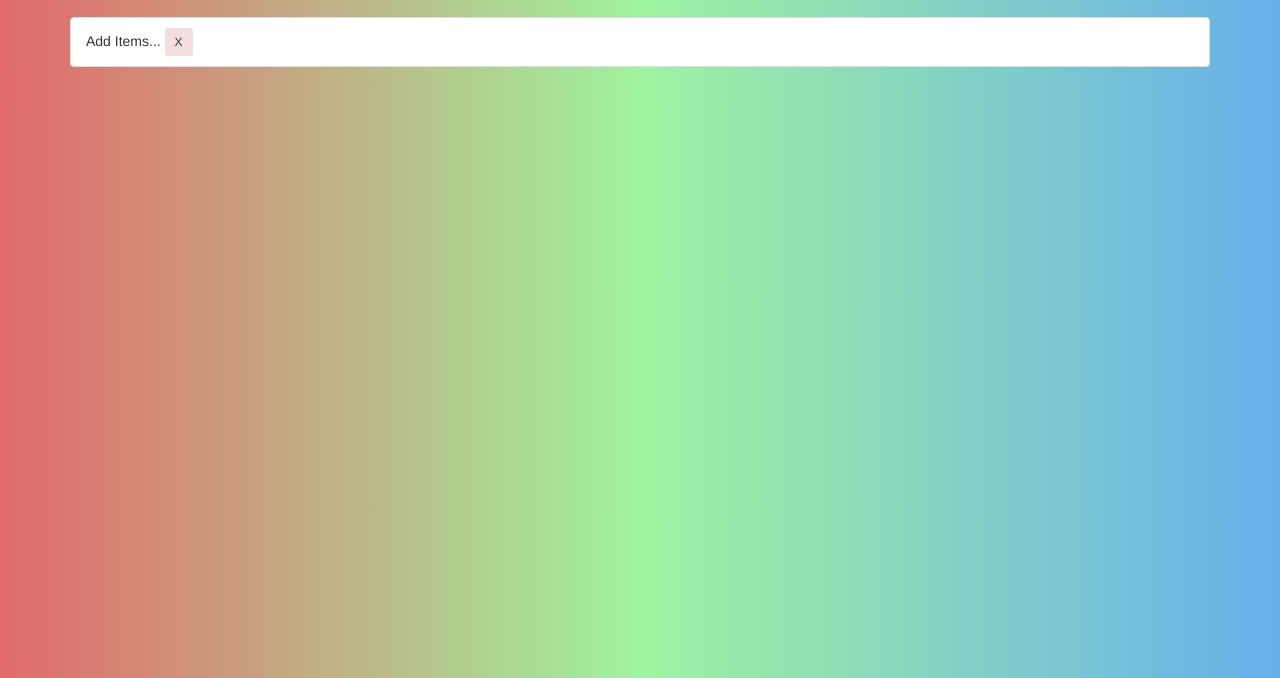
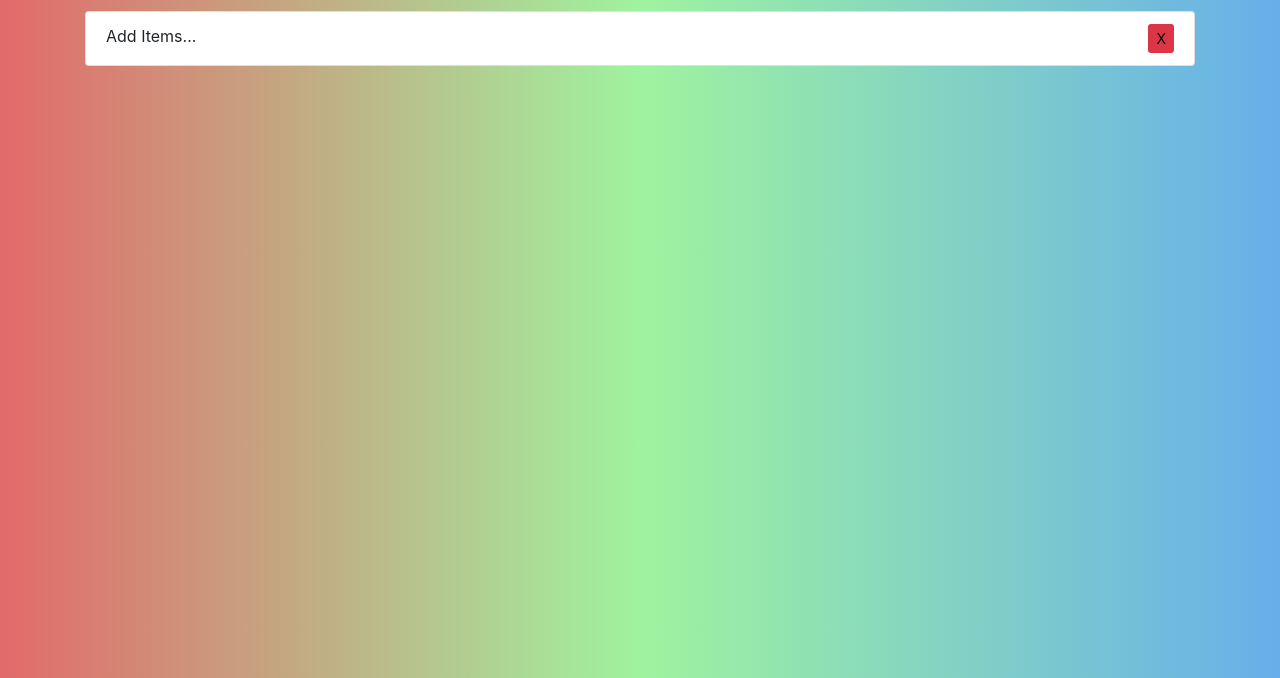
Before and after one commit to git-shashwat/Shopping-List, a plain HTML site: page index.html in a window 1280 px wide. Shown: the part 122-800 px from the top of the page. Drawn offline with nearby package versions, Linux system fonts and the light colour scheme.

Commit message:
Update index.html

```diff
--- a/index.html
+++ b/index.html
@@ -5,7 +5,7 @@
   <meta name="viewport" content="width=device-width, initial-scale=1.0">
   <meta http-equiv="X-UA-Compatible" content="ie=edge">
   <meta charset="UTF-8">
-  <link rel="stylesheet" href="https://maxcdn.bootstrapcdn.com/bootstrap/3.3.7/css/bootstrap.min.css" integrity="sha384-BVYiiSIFeK1dGmJRAkycuHAHRg32OmUcww7on3RYdg4Va+PmSTsz/K68vbdEjh4u" crossorigin="anonymous">
+  <link rel="stylesheet" href="https://stackpath.bootstrapcdn.com/bootstrap/4.3.1/css/bootstrap.min.css" integrity="sha384-ggOyR0iXCbMQv3Xipma34MD+dH/1fQ784/j6cY/iJTQUOhcWr7x9JvoRxT2MZw1T" crossorigin="anonymous">
   <link rel="stylesheet" href="DOM.css" type="text/css">
   <link rel="stylesheet" href="https://fonts.googleapis.com/icon?family=Material+Icons">
   <title>Shopping List</title>
```
